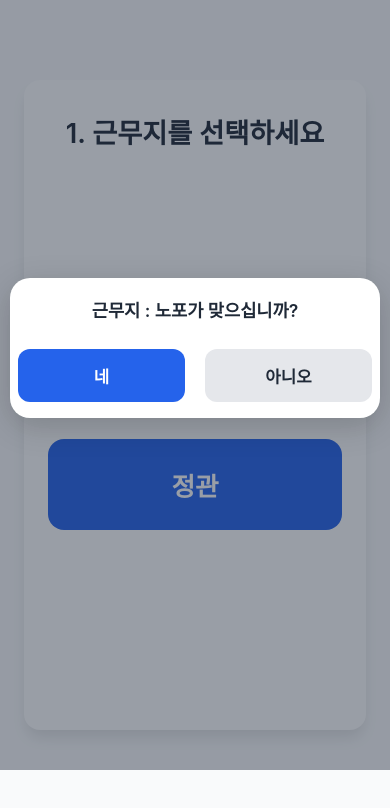
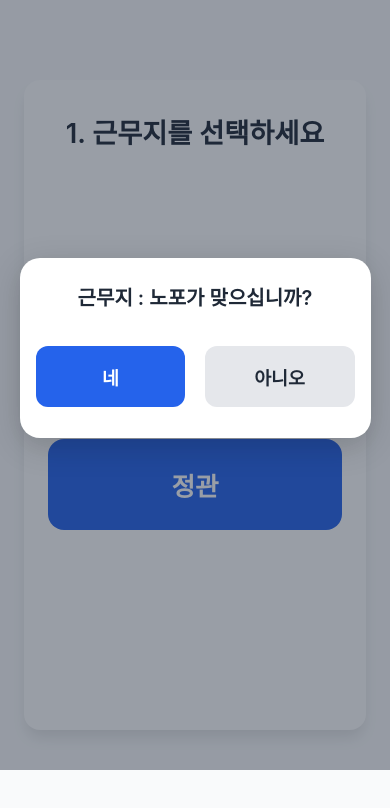
Before and after one commit to busanbus/MDCS, a plain HTML site: page index.html in a window 390 px wide. Both pictures are taken after a click on the button "노포". Shown: the part 74-882 px from the top of the page. Drawn offline with Linux system fonts and the light colour scheme.

Commit message:
Update style.css

```diff
--- a/style.css
+++ b/style.css
@@ -419,15 +419,23 @@ button:disabled {
 }
 @media (max-width: 480px) {
   .modal-box {
-    width: 95vw;
-    padding: 1.2rem 0.5rem 1rem 0.5rem;
-    min-height: 110px;
+    width: 90vw;
+    max-width: 90vw;
+    padding: 1.5rem 1rem 1.2rem 1rem;
+    min-height: 180px;
+    box-sizing: border-box;
+    gap: 2rem;
   }
   .modal-message {
-    font-size: 1.1rem;
+    font-size: 1.25rem;
+  }
+  .modal-actions {
+    gap: 1.2rem;
   }
   .modal-btn {
-    font-size: 1.05rem;
-    padding: 0.9rem 0;
+    font-size: 1.15rem;
+    padding: 1.1rem 0;
+    min-width: 0;
+    border-radius: 12px;
   }
 }
```
